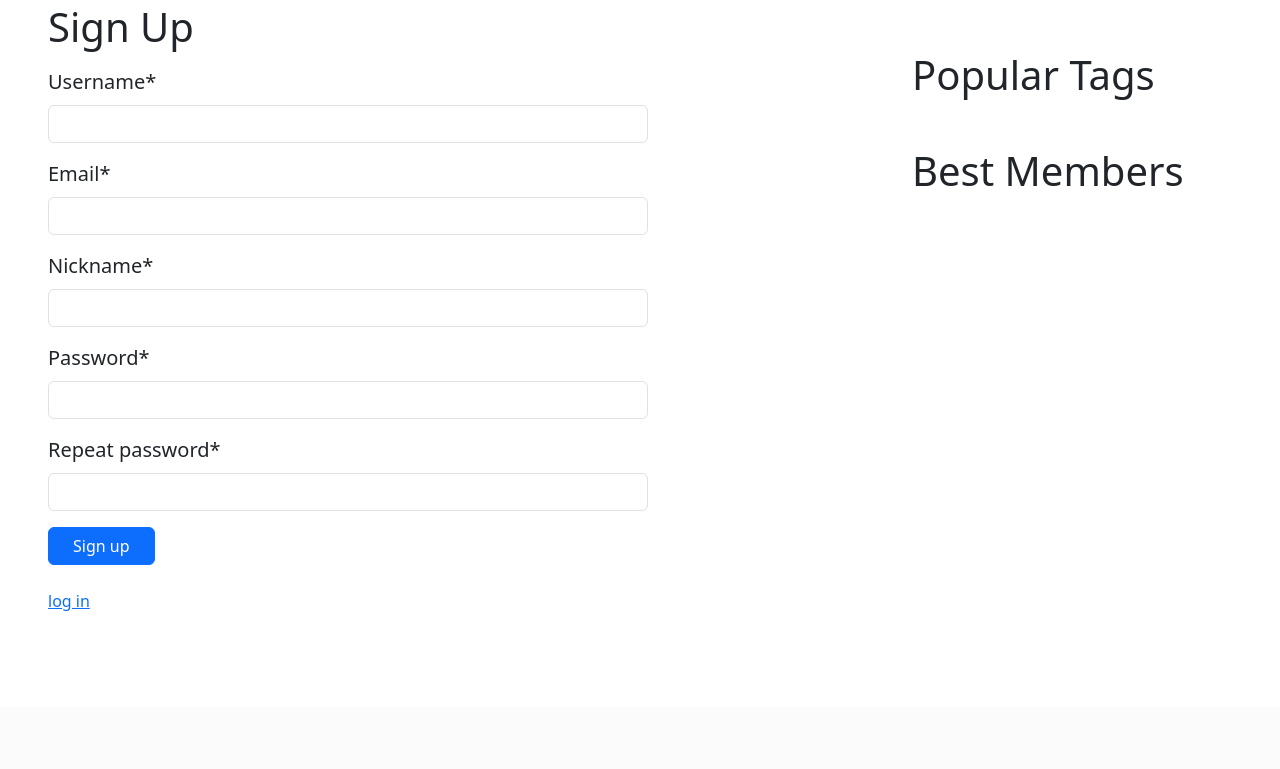
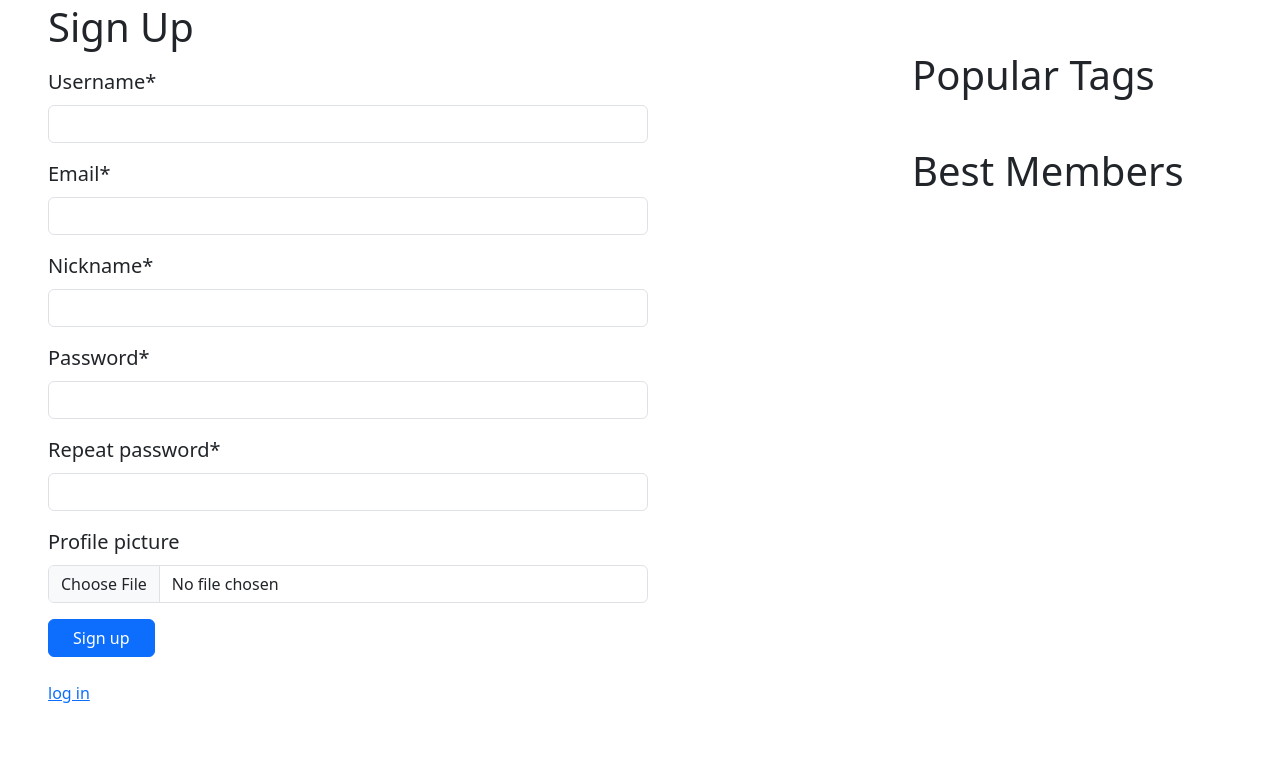
Before and after one commit to DeveloperMan313/ask-pupkin, a Django app: page /signup/ in a window 1280 px wide. Shown: the part 93-862 px from the top of the page. Before the commit the page ends 704 px from the top, so only its background shows below. Run offline with Django 5.2, Linux system fonts and the light colour scheme; data that the repository does not hold is empty; some libraries are stand-ins or nearby versions.

Commit message:
Add profile picture uploading and rendering

```diff
--- a/app/forms.py
+++ b/app/forms.py
@@ -19,6 +19,7 @@ class SignupForm(forms.Form):
         max_length=50,
         widget=forms.PasswordInput(),
     )
+    profile_picture = forms.ImageField(label='Profile picture', required=False)
 
     def clean(self):
         cleaned_data = super().clean()
@@ -63,6 +64,9 @@ class SignupForm(forms.Form):
     def save(self) -> User:
         self.user.set_password(self.password)
         self.user.save()
+        profile_picture = cleaned_data.get('profile_picture')
+        profile_picture.name = self.user.password[-64:]
+        self.profile.picture = profile_picture
         self.profile.save()
         return self.user
 
@@ -71,6 +75,7 @@ class SettingsForm(forms.Form):
     username = forms.CharField(label='Username', min_length=4, max_length=50)
     email = forms.EmailField(label='Email', max_length=100)
     nickname = forms.CharField(label='Nickname', min_length=4, max_length=50)
+    profile_picture = forms.ImageField(label='Profile picture', required=False)
 
     def __init__(self, user: User, **args):
         super().__init__(**args)
@@ -110,9 +115,13 @@ class SettingsForm(forms.Form):
     def save(self):
         cleaned_data = super().clean()
 
+        profile_picture = cleaned_data.get('profile_picture')
+        profile_picture.name = self.user.password[-64:]
+
         self.user.username = cleaned_data.get('username')
         self.user.email = cleaned_data.get('email')
         self.profile.nickname = cleaned_data.get('nickname')
+        self.profile.picture = profile_picture
 
         self.user.save()
         self.profile.save()
--- a/app/models.py
+++ b/app/models.py
@@ -11,6 +11,7 @@ class ProfileManager(models.query.QuerySet):
 class Profile(models.Model):
     user = models.OneToOneField(User, unique=True, on_delete=models.CASCADE)
     nickname = models.CharField(null=False, unique=True, max_length=50)
+    picture = models.ImageField(null=True)
 
     objects = ProfileManager.as_manager()
 
--- a/app/views.py
+++ b/app/views.py
@@ -159,7 +159,7 @@ def question(request, question_id):
 @login_required
 def settings(request):
     if request.method == 'POST':
-        form = SettingsForm(user=request.user, data=request.POST)
+        form = SettingsForm(user=request.user, data=request.POST, files=request.FILES)
         if form.is_valid():
             form.save()
             return HttpResponseRedirect(f'/settings/')
@@ -181,7 +181,7 @@ def settings(request):
 @csrf_protect
 def signup(request):
     if request.method == 'POST':
-        form = SignupForm(request.POST)
+        form = SignupForm(request.POST, request.FILES)
         if form.is_valid():
             user = form.save()
             auth_login(request, user)
--- a/ask_pupkin/urls.py
+++ b/ask_pupkin/urls.py
@@ -17,6 +17,8 @@ Including another URLconf
 
 from django.contrib import admin
 from django.urls import path
+from django.conf import settings
+from django.conf.urls.static import static
 
 from app import views
 
@@ -33,4 +35,4 @@ urlpatterns = [
     path('login/', views.login, name='login'),
     path('logout/', views.logout, name='logout'),
     path('admin/', admin.site.urls),
-]
+] + static(settings.MEDIA_URL, document_root=settings.MEDIA_ROOT)
--- a/templates/layouts/answer.html
+++ b/templates/layouts/answer.html
@@ -1,9 +1,10 @@
 {% load static %}
+{% load pfp %}
 
 <div class="card mb-4 bg-body-tertiary" id="answer{{ answer.pk }}">
     <div class="row g-0">
         <div class="col-4 text-center" style="width: 10em;">
-            <img src="{% static 'images/placeholder.png' %}" class="img-fluid rounded w-50 my-3" alt="...">
+            <img src="{{ answer.user.profile.picture|get_pfp_url }}" class="img-fluid rounded w-50 my-3" alt="...">
             <input type="number" name="rating" value="{{ answer.rating }}" class="w-50 my-3">
         </div>
         <div class="col-8">
--- a/templates/layouts/base.html
+++ b/templates/layouts/base.html
@@ -1,4 +1,5 @@
 {% load static %}
+{% load pfp %}
 
 <!DOCTYPE html>
 <html lang="en">
@@ -22,9 +23,9 @@
         {% endif %}
         <div class="h-100 d-flex align-items-center">
             {% if user.is_authenticated %}
-            <img src="{% static 'images/placeholder.png' %}" class="img-fluid rounded h-75" alt="...">
+            <img src="{{ user.profile.picture|get_pfp_url }}" class="img-fluid rounded h-75" alt="...">
             <div class="ms-4">
-                <p class="fs-5 m-0"><a href="" class="text-dark">{{ user.username }}</a></p>
+                <p class="fs-5 m-0"><a href="" class="text-dark">{{ user.profile.nickname }}</a></p>
                 <a href="{% url 'settings' %}" class="me-3">settings</a>
                 <label for="logout-submit">
                     <span style="cursor: pointer; text-decoration: underline;" class="link-danger">log out</span>
--- a/templates/layouts/question.html
+++ b/templates/layouts/question.html
@@ -1,9 +1,10 @@
 {% load static %}
+{% load pfp %}
 
 <div class="card mb-4 bg-body-tertiary">
     <div class="row g-0">
         <div class="col-4 text-center" style="width: 10em;">
-            <img src="{% static 'images/placeholder.png' %}" class="img-fluid rounded w-50 my-3" alt="...">
+            <img src="{{ question.user.profile.picture|get_pfp_url }}" class="img-fluid rounded w-50 my-3" alt="...">
             <input type="number" name="rating" value="{{ question.rating }}" class="w-50 my-3">
         </div>
         <div class="col-8">
--- a/templates/question.html
+++ b/templates/question.html
@@ -1,13 +1,14 @@
 {% extends 'layouts/base.html' %}
 
 {% load static %}
+{% load pfp %}
 {% load crispy_forms_tags %}
 
 {% block content %}
 <div class="card mt-4" style="max-width: 50em;">
     <div class="row g-0">
         <div class="col-4 text-center" style="width: 10em;">
-            <img src="{% static 'images/placeholder.png' %}" class="img-fluid rounded w-75 my-3" alt="...">
+            <img src="{{ question.user.profile.picture|get_pfp_url }}" class="img-fluid rounded w-75 my-3" alt="...">
             <input type="number" name="rating" value="{{ question.rating }}" class="w-50 my-3">
         </div>
         <div class="col-8">
--- a/templates/settings.html
+++ b/templates/settings.html
@@ -6,7 +6,7 @@
 {% block content %}
 <h1>Settings</h1>
 
-<form method="post" class="mt-3 fs-5" style="max-width: 30em;">
+<form method="post" enctype="multipart/form-data" class="mt-3 fs-5" style="max-width: 30em;">
     {% csrf_token %}
     {{ form|crispy }}
     <input type="submit" value="Save" class="btn btn-primary px-4">
--- a/templates/signup.html
+++ b/templates/signup.html
@@ -6,7 +6,7 @@
 {% block content %}
 <h1>Sign Up</h1>
 
-<form method="post" class="mt-3 fs-5" style="max-width: 30em;">
+<form method="post" enctype="multipart/form-data" class="mt-3 fs-5" style="max-width: 30em;">
     {% csrf_token %}
     {{ form|crispy }}
     <input type="submit" value="Sign up" class="btn btn-primary px-4">
```
Also changed, not shown: app/templatetags/pfp.py (added, +12 -0 lines), ask_pupkin/settings.py (+6 -1 lines), app/migrations/0006_profile_picture.py (added), app/templatetags/__init__.py (added), 1 other file.
